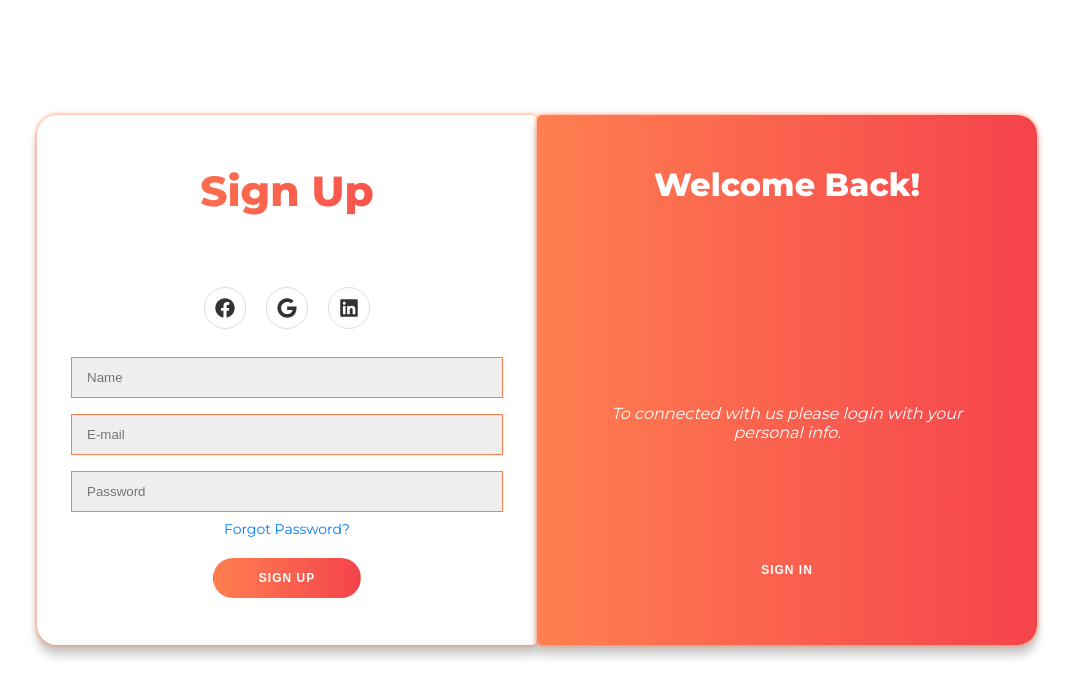
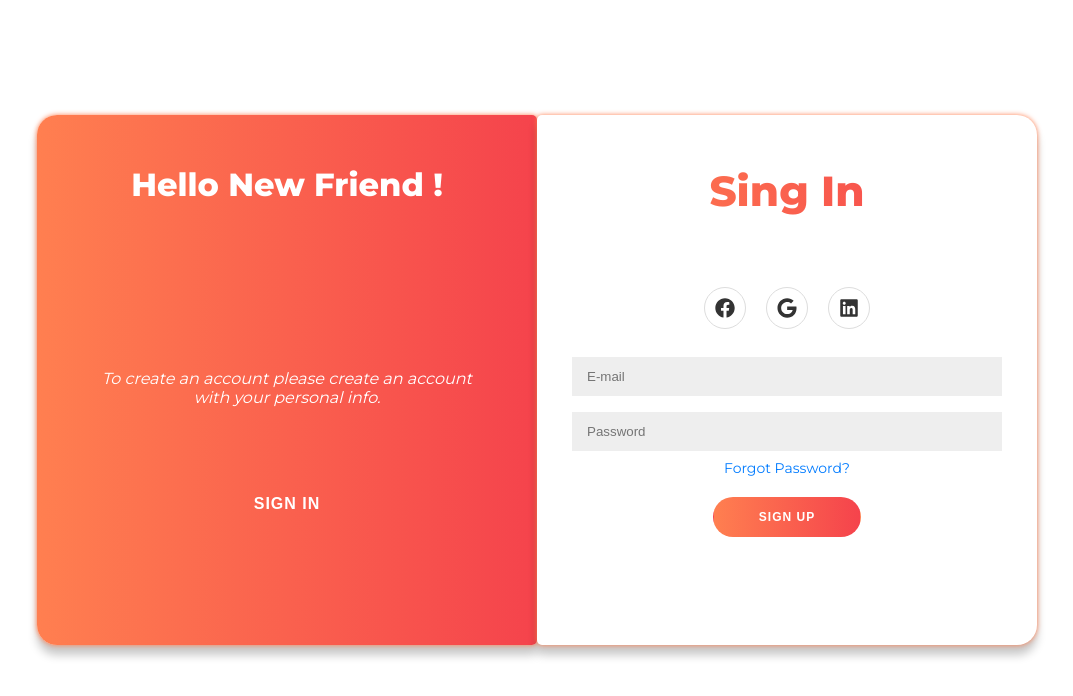
Before and after one commit to ZahraZellazi/Login_Interface, a React (Vite) app: page / in a window 1280 px wide. Shown: the top 696 px of the page, without its empty margins (103-1176 px from the left). Built offline with nearby package versions, Linux system fonts and the light colour scheme.

Commit message:
switching

```diff
--- a/src/App.jsx
+++ b/src/App.jsx
@@ -4,7 +4,7 @@ import SignUp from './SignUp'
 function App() {
   return (
      <div>
-      <SignUp/>
+      <SignIn/>
       </div>
   )
 }
--- a/src/SignIn.css
+++ b/src/SignIn.css
@@ -32,13 +32,13 @@ body {
 .containerI {
   background-color: #fff;
 }
-.containerII{
+.containerI{
   border-top-right-radius: 20px;
   border-bottom-right-radius: 20px;
   border-top-left-radius: 5px;
   border-bottom-left-radius: 5px;
 }
-.containerI{
+.containerII{
   border-top-right-radius: 5px;
   border-bottom-right-radius: 5px;
   border-top-left-radius: 20px;
--- a/src/SignIn.jsx
+++ b/src/SignIn.jsx
@@ -5,6 +5,11 @@ import './SignIn.css';
 const SignIn = () => {
   return (
     <div className='wrapperI'>
+      <div className="containerII">
+        <div className="titleII">Hello New Friend !</div>
+        <p className='paragII'> To create an account please create an account with your personal info.</p>
+        <button className="buttonII">Sign In</button>
+      </div>
     <div className="containerI">
         <div className='titleI'>Sing In</div>
       <div className="social-containerI">
@@ -19,11 +24,6 @@ const SignIn = () => {
         <button className="buttonI">Sign Up</button>
       </div>
     </div>
-    <div className="containerII">
-        <div className="titleII">Hello New Friend !</div>
-        <p className='paragII'> To create an account please create an account with your personal info.</p>
-        <button className="buttonII">Sign In</button>
-      </div>
     </div>
   );
 };
--- a/src/SignUp.css
+++ b/src/SignUp.css
@@ -172,6 +172,8 @@ body {
 .buttonUU:active {
   transform: scale(0.95);
 }
+
+/*
 @media screen and (max-width: 1000px) {
   .containerUU {
     display: none;
@@ -189,3 +191,4 @@ body {
     margin-left: 10px;
   }
 }
+*/
```
